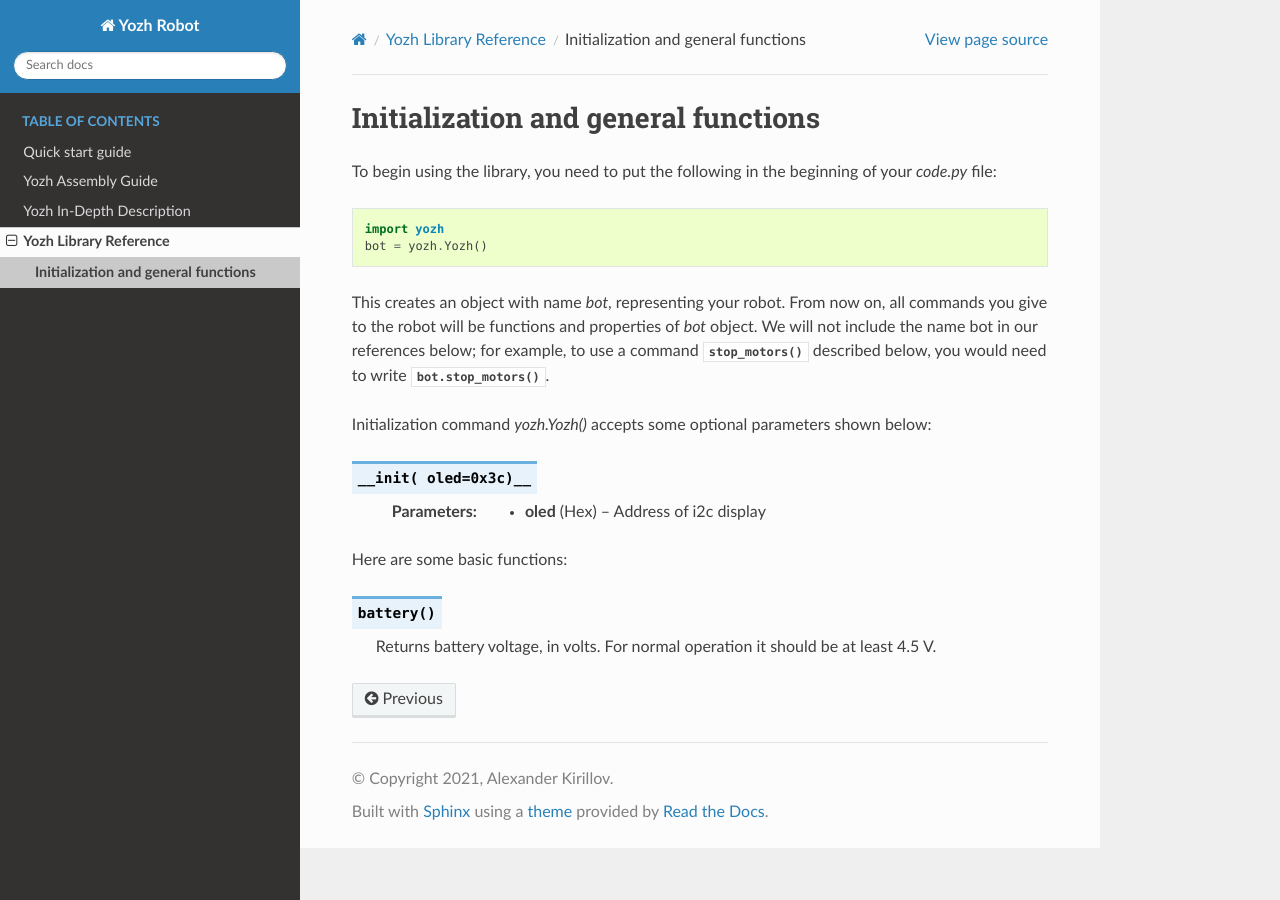
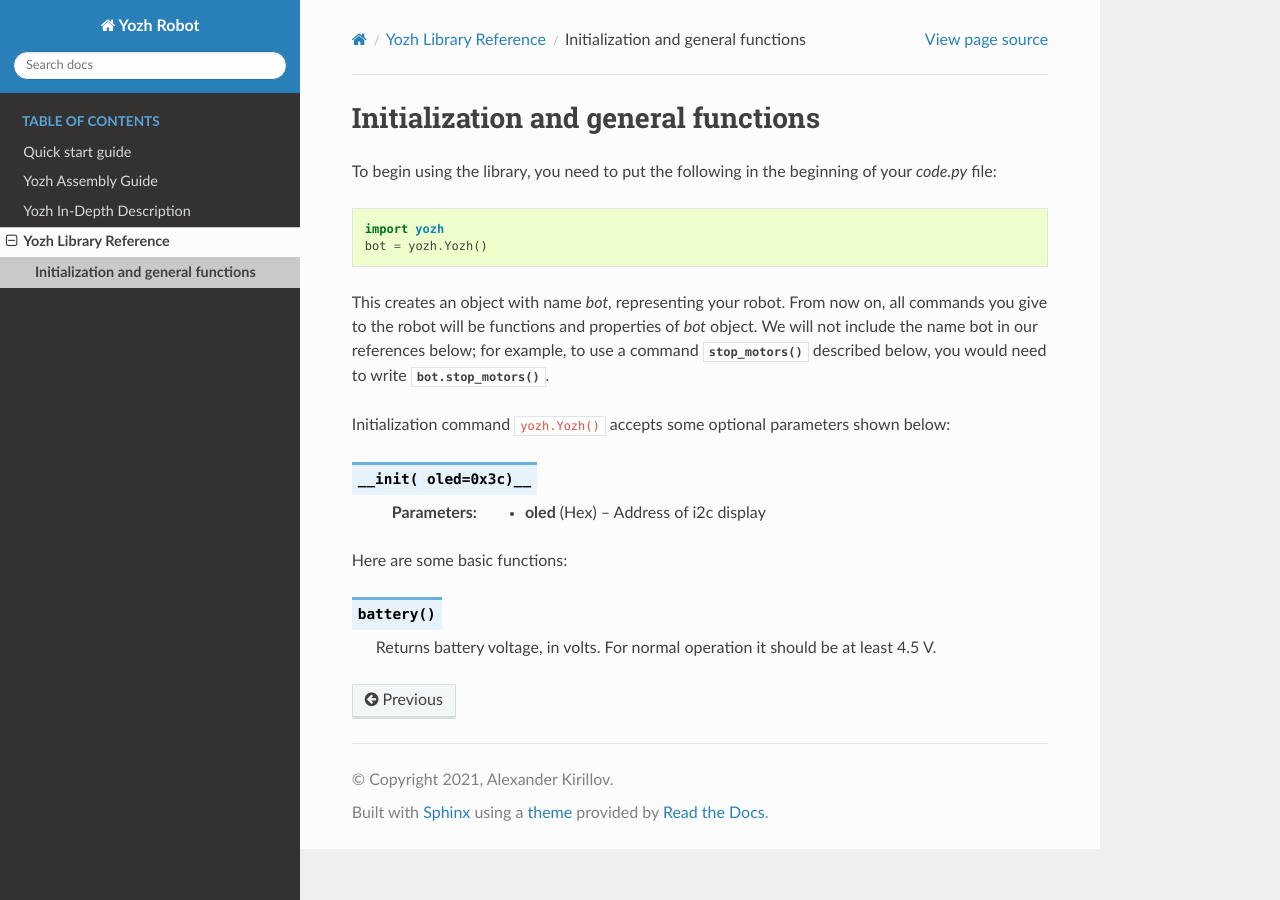
Before and after one commit to shurik179/yozh, a Sphinx documentation site: the page built from docs/library/init.rst, in a window 1280 px wide. Built offline with Sphinx 7.4.7 and the Read the Docs theme 2.0.0, drawn with Linux system fonts in a browser that asks for light colours; formulas are drawn with MathJax 3; pages that are not in the unit, such as notebooks, are missing from menus.

```diff
--- a/docs/library/init.rst
+++ b/docs/library/init.rst
@@ -16,7 +16,7 @@ object. We will not include the name bot in our references below; for example,
 to use a command :func:`stop_motors()` described below, you would need to write
 :func:`bot.stop_motors()`.
 
-Initialization command `yozh.Yozh()` accepts some optional parameters shown below:
+Initialization command ``yozh.Yozh()`` accepts some optional parameters shown below:
 
 .. function:: __init( oled=0x3c)__
 
```
